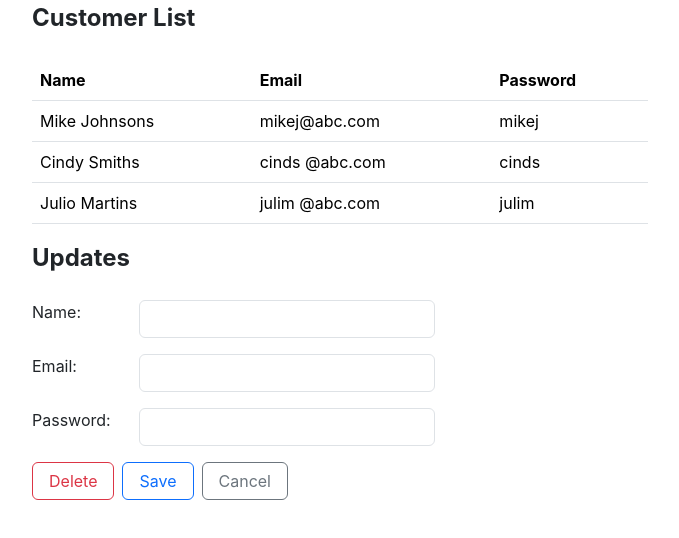
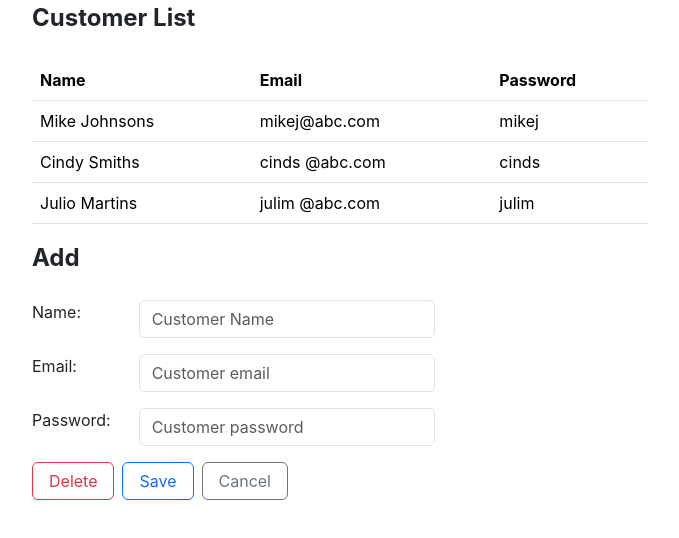
Before and after one commit to Iris-xqh/front-end-app, a React (Create React App) app in the folder front-end-app/: page / in a window 1280 px wide. Shown: the top 538 px of the page, without its empty margins (300-979 px from the left). Built offline with nearby package versions, Linux system fonts and the light colour scheme; the HTML template or start-up script is replaced by a standard one.

Commit message:
sperate version

```diff
--- a/front-end-app/src/App.js
+++ b/front-end-app/src/App.js
@@ -1,13 +1,16 @@
 import './App.css';
 import React, { useState, useEffect } from 'react';
-import { items, getAll, get, deleteById, post, put } from './memdb.js';
+import { getAll, deleteById, post, put } from './memdb.js';
+import CustomerList from './Components/CustomerList.js';
+import CustomerAddUpdateForm from './Components/CustomerAddUpdateForm.js';
 
 function App() {
+
   const [customers, setCustomers] = useState([]);
-
   const [selected, setSelected] = useState(false);
   const [selectedRow, setSelectedRow] = useState(null);
-  const [inputValue, setInputValue] = useState({ id: '', email: '', password: '' });
+  const [inputValue, setInputValue] = useState(null);
+  let mode = selected ? "Update" : "Add";
 
   const getCustomers = function () {
     setCustomers(getAll());
@@ -21,7 +24,7 @@ function App() {
     if (selectedRow && selected && selectedRow === row.id) {
       setSelected(false);
       setSelectedRow(null);
-      setInputValue({ id: '', name: '', email: '', password: '' });
+      setInputValue(null);
     }
     else {
       setSelectedRow(row.id);
@@ -33,76 +36,54 @@ function App() {
   const handleCancel = () => {
     setSelected(false);
     setSelectedRow(null);
-    setInputValue({ id: '', name: '', email: '', password: '' });
+    setInputValue(null);
+  }
+
+  const handleDelete = () => {
+    if (!selected) return;
+    handleCancel();
+    deleteById(selectedRow);
+    setCustomers(getAll());
+  }
+
+  const handleSave = () => {
+    if (mode === "Add") {
+      post(inputValue);
+      setCustomers(getAll());
+      handleCancel();
+    }
+    else if (mode === "Update") {
+      put(inputValue.id, inputValue);
+      setCustomers(getAll());
+      handleCancel();
+    }
+  }
+
+  const handleInputChange = (event) => {
+    const name = event.target.name;
+    const value = event.target.value;
+    let newInputValue = { ...inputValue };
+    newInputValue[name] = value;
+    setInputValue(newInputValue);
   }
 
 
   return (
 
     <div className='container d-flex flex-column justify-content-center w-50'>
-      <div className='fs-4 fw-bold mb-4'>
-        Customer List
-      </div>
+      <CustomerList
+        customers={customers}
+        selectedRow={selectedRow}
+        handleRowClick={handleRowClick}></CustomerList>
 
-      <div >
-        <table className="table table-hover">
-          <thead>
-            <tr>
-              <th scope="col">Name</th>
-              <th scope="col">Email</th>
-              <th scope="col">Password</th>
-            </tr>
-          </thead>
-          <tbody>
-            {customers.map(row => (
-              <tr key={row.id}
-                onClick={() => handleRowClick(row)}
-                style={{ fontWeight: row.id === selectedRow ? 'bold' : 'normal' }}>
-                <td>{row.name}</td>
-                <td>{row.email}</td>
-                <td>{row.password}</td>
-              </tr>
-            ))}
-          </tbody>
-        </table>
-      </div>
-
-      <div className='fs-4 fw-bold mb-4'>
-        Updates
-      </div>
-      <div>
-        <div className="row mb-3">
-          <div className="col-2">
-            Name:
-          </div>
-          <div className="col-6">
-            <input className="form-control w-100" value={inputValue.name} id="nameInput"></ input>
-          </div>
-        </div>
-        <div className="row mb-3">
-          <div className="col-2">
-            Email:
-          </div>
-          <div className="col-6">
-            <input className="form-control w-100" value={inputValue.email} id="emailInput"></ input>
-          </div>
-        </div>
-        <div className="row mb-3">
-          <div className="col-2">
-            Password:
-          </div>
-          <div className="col-6">
-            <input className="form-control w-100" value={inputValue.password} id="passwordInput"></ input>
-          </div>
-        </div>
-      </div>
-
-      <div className='d-flex flex-row'>
-        <button type="button" className="btn btn-outline-danger px-3 me-2">Delete</button>
-        <button type="button" className="btn btn-outline-primary px-3 me-2">Save</button>
-        <button type="button" onClick={() => handleCancel()} className="btn btn-outline-secondary px-3 me-2">Cancel</button>
-
-      </div>
+      <CustomerAddUpdateForm
+        mode={mode}
+        inputValue={inputValue}
+        handleInputChange={handleInputChange}
+        handleCancel={handleCancel}
+        handleSave={handleSave}
+        handleDelete={handleDelete}>
+      </CustomerAddUpdateForm>
     </div>
 
   );
--- /dev/null
+++ b/front-end-app/src/Components/CustomerAddUpdateForm.js
@@ -0,0 +1,62 @@
+const CustomerAddUpdateForm = (params) => {
+    return(
+        <div>
+                  <div className='fs-4 fw-bold mb-4'>
+        {params.mode}
+      </div>
+      <div>
+        <div className="row mb-3">
+          <div className="col-2">
+            Name:
+          </div>
+          <div className="col-6">
+            <input className="form-control w-100"
+            type="text"
+            name='name'
+            onChange={(e) => params.handleInputChange(e)}
+            value={params.inputValue? params.inputValue.name : ''}
+            placeholder='Customer Name'
+            id="nameInput"></ input>
+          </div>
+        </div>
+        <div className="row mb-3">
+          <div className="col-2">
+            Email:
+          </div>
+          <div className="col-6">
+            <input className="form-control w-100"
+            type="text"
+            name='email'
+            onChange={(e) => params.handleInputChange(e)}
+            value={params.inputValue? params.inputValue.email : ''}
+            placeholder='Customer email'
+            id="emailInput"></ input>
+          </div>
+        </div>
+        <div className="row mb-3">
+          <div className="col-2">
+            Password:
+          </div>
+          <div className="col-6">
+            <input className="form-control w-100"
+            type="text"
+            name='password'
+            onChange={(e) => params.handleInputChange(e)}
+            value={params.inputValue? params.inputValue.password: ''}
+            placeholder='Customer password'
+            id="passwordInput"></ input>
+          </div>
+        </div>
+      </div>
+
+      <div className='d-flex flex-row'>
+        <button type="button" onClick={() => params.handleDelete()} className="btn btn-outline-danger px-3 me-2">Delete</button>
+        <button type="button" onClick={() => params.handleSave()} className="btn btn-outline-primary px-3 me-2">Save</button>
+        <button type="button" onClick={() => params.handleCancel()} className="btn btn-outline-secondary px-3 me-2">Cancel</button>
+
+      </div>
+        </div>
+    )
+}
+
+export default CustomerAddUpdateForm;
--- /dev/null
+++ b/front-end-app/src/Components/CustomerList.js
@@ -0,0 +1,35 @@
+const CustomerList = (params) => {
+
+    return(
+        <div>
+            <div className='fs-4 fw-bold mb-4'>
+        Customer List
+      </div>
+
+      <div >
+        <table className="table table-hover">
+          <thead>
+            <tr>
+              <th scope="col">Name</th>
+              <th scope="col">Email</th>
+              <th scope="col">Password</th>
+            </tr>
+          </thead>
+          <tbody>
+            {params.customers.map(row => (
+              <tr key={row.id}
+                onClick={() => params.handleRowClick(row)}
+                style={{ fontWeight: row.id === params.selectedRow ? 'bold' : 'normal' }}>
+                <td>{row.name}</td>
+                <td>{row.email}</td>
+                <td>{row.password}</td>
+              </tr>
+            ))}
+          </tbody>
+        </table>
+      </div>
+        </div>
+    )
+}
+
+export default CustomerList;
--- a/front-end-app/src/memdb.js
+++ b/front-end-app/src/memdb.js
@@ -18,9 +18,6 @@ export const items = [
         "id": 2
     }
 ]
-
-
-
 
 export function getAll() {
     return items;
```
Also changed, not shown: 1 other file (tests, documents, lock files or other folders).
